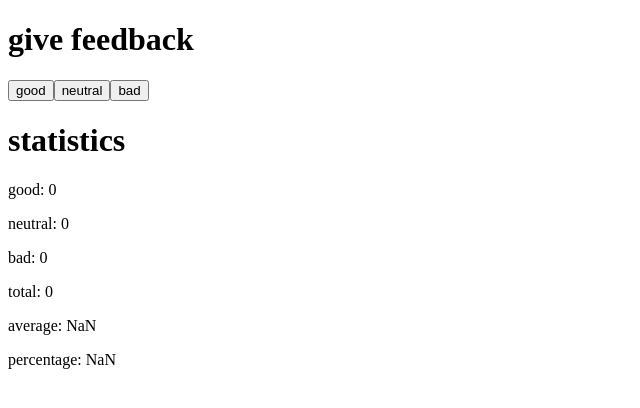
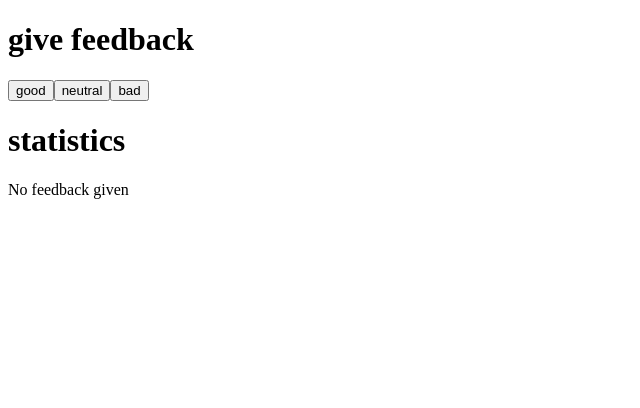
Before and after one commit to GioFrance/fullstackopen, a React (Create React App) app in the folder part1/unicafe/: page / in a window 1280 px wide. Shown: the top 408 px of the page, without its empty margins (0-640 px from the left). Built offline with nearby package versions, Linux system fonts and the light colour scheme.

Commit message:
part1.9 unicafe

```diff
--- a/part1/unicafe/src/App.js
+++ b/part1/unicafe/src/App.js
@@ -1,6 +1,13 @@
 import { useState } from "react";
 
 const Statistics = (props) => {
+  if (props.total === 0) {
+    return (
+      <div>
+        <p>No feedback given</p>
+      </div>
+    );
+  }
   return (
     <div>
       <p>good: {props.good}</p>
```
